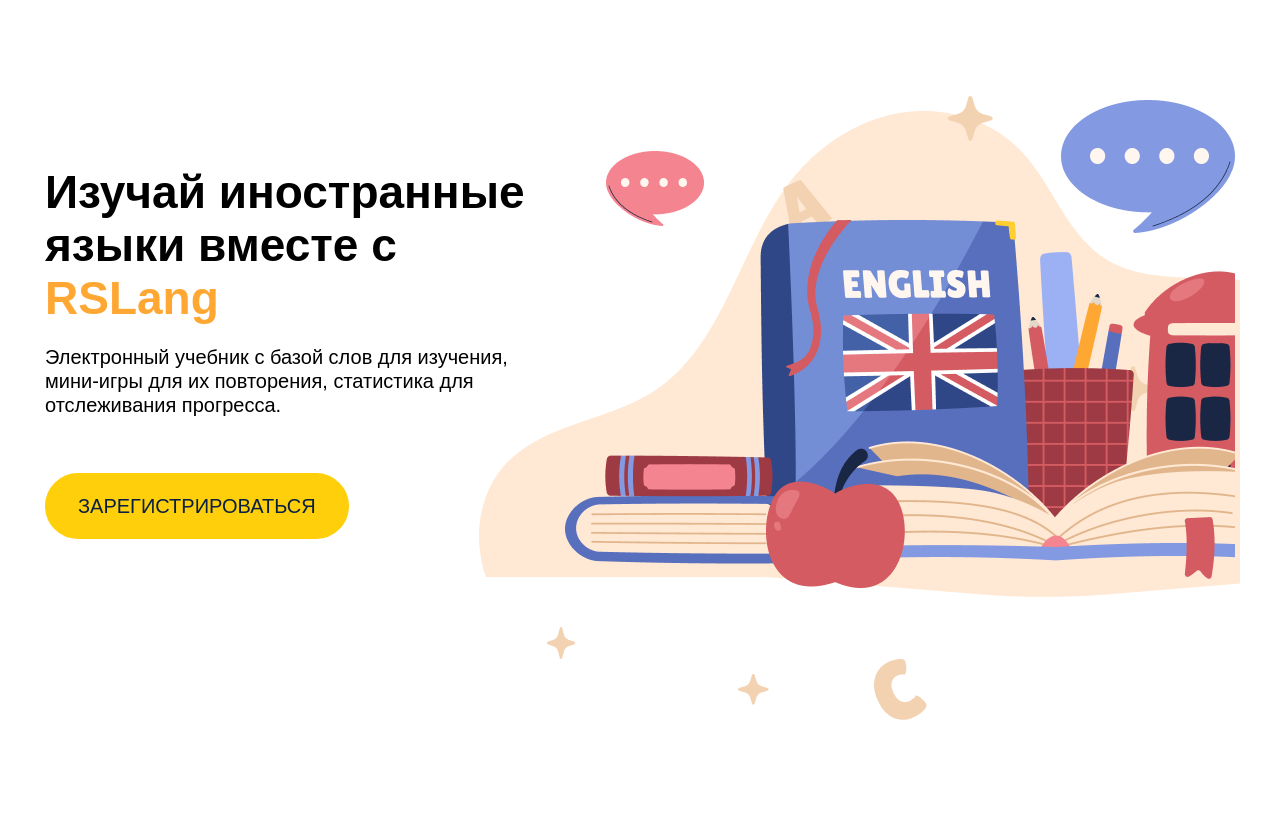
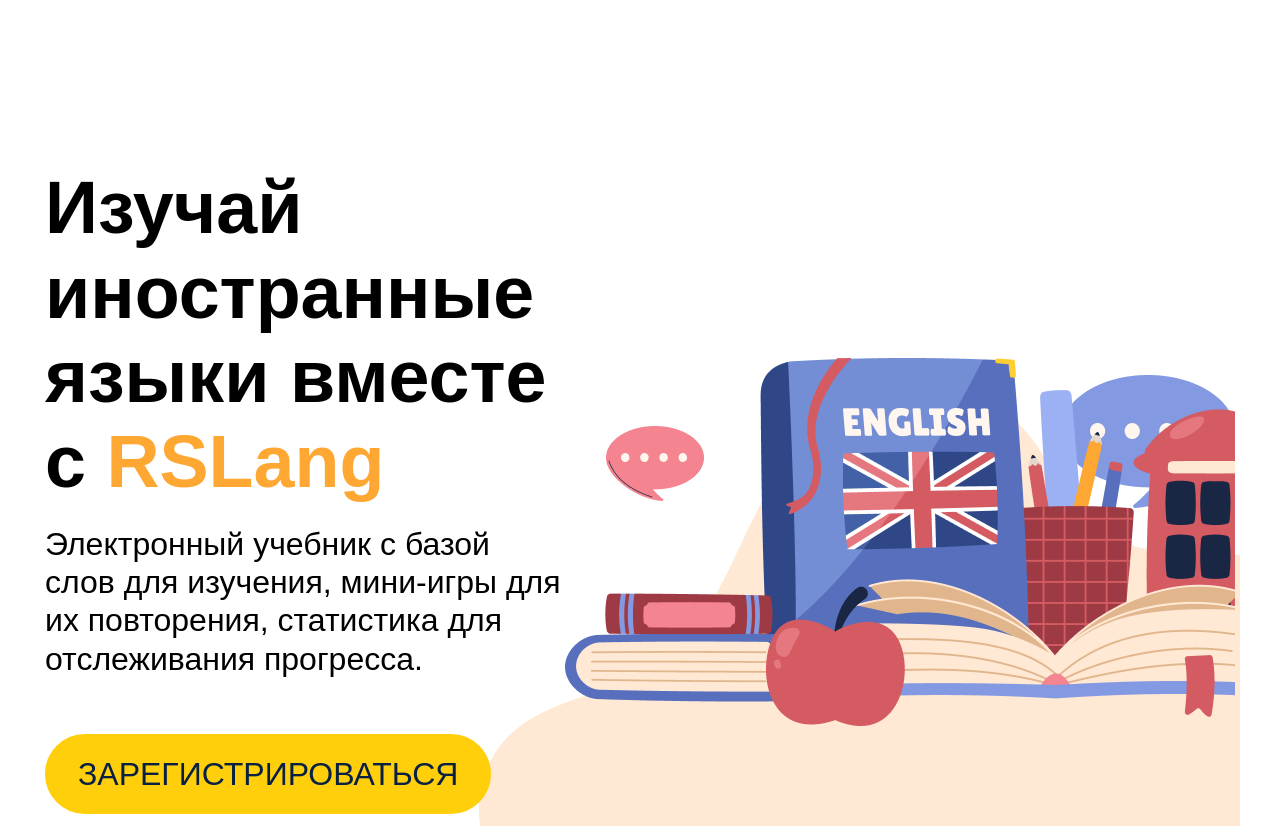
Before and after one commit to nikolakozaryan/rslang, a React app: page / in a window 1280 px wide. Shown: the top 826 px of the page. Before the commit the page ends 800 px from the top, so only its background shows below. Built offline with nearby package versions, Linux system fonts and the light colour scheme.

Commit message:
fix: fix pr comments

```diff
--- a/src/common/style/abstracts/_variables.scss
+++ b/src/common/style/abstracts/_variables.scss
@@ -6,7 +6,7 @@
 $background-color: #E5E5E5;
 
 //FONTS
-$h1-font: 600 46px / 1.15 'Gilroy', sans-serif;
-$h3-font: 600 26px / 1.2 'Gilroy', sans-serif;
-$paragraph-font: 400 20px / 1.2 'Gilroy', sans-serif;
-$button-font: 500 20px / 1.2 'Gilroy', sans-serif;
+$h1-font: 600 4.6rem / 1.15 'Gilroy', sans-serif;
+$h3-font: 600 2.6rem / 1.2 'Gilroy', sans-serif;
+$paragraph-font: 400 2rem / 1.2 'Gilroy', sans-serif;
+$button-font: 500 2rem / 1.2 'Gilroy', sans-serif;
--- a/src/components/AdvantageCard/AdvantageCard.module.scss
+++ b/src/components/AdvantageCard/AdvantageCard.module.scss
@@ -2,7 +2,7 @@
 
 .title {
   font: $h3-font;
-  margin: 70px 0 20px;
+  margin: 7rem 0 2rem;
 }
 
 .body {
--- a/src/components/AdvantageCard/AdvantageCard.tsx
+++ b/src/components/AdvantageCard/AdvantageCard.tsx
@@ -1,14 +1,14 @@
 import React from 'react';
 import Card from '../card/Card';
 import IAdvantageCard from './IAdvantageCard';
-import styles from './AdvantageCard.module.scss';
+import classes from './AdvantageCard.module.scss';
 
 const AdvantageCard: React.FC<IAdvantageCard> = ({ imgURL, title, body }) => {
     return (
         <Card type="team">
             <img src={imgURL} alt="advantage" />
-            <h3 className={styles.title}>{title}</h3>
-            <p className={styles.body}>{body}</p>
+            <h3 className={classes.title}>{title}</h3>
+            <p className={classes.body}>{body}</p>
         </Card>
     );
 };
```
